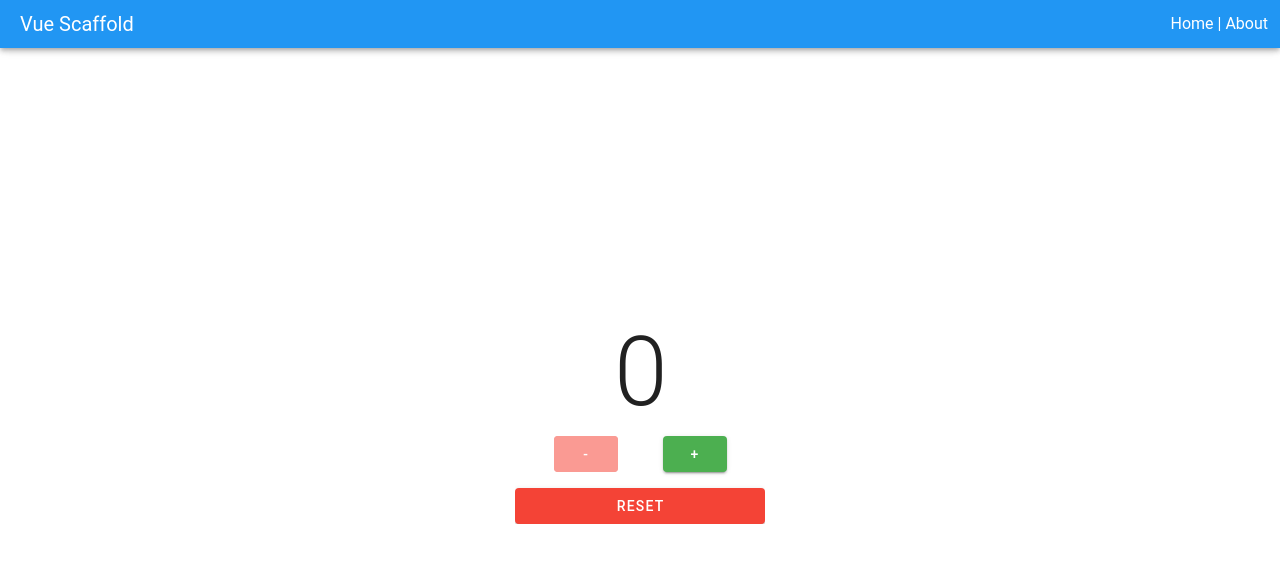
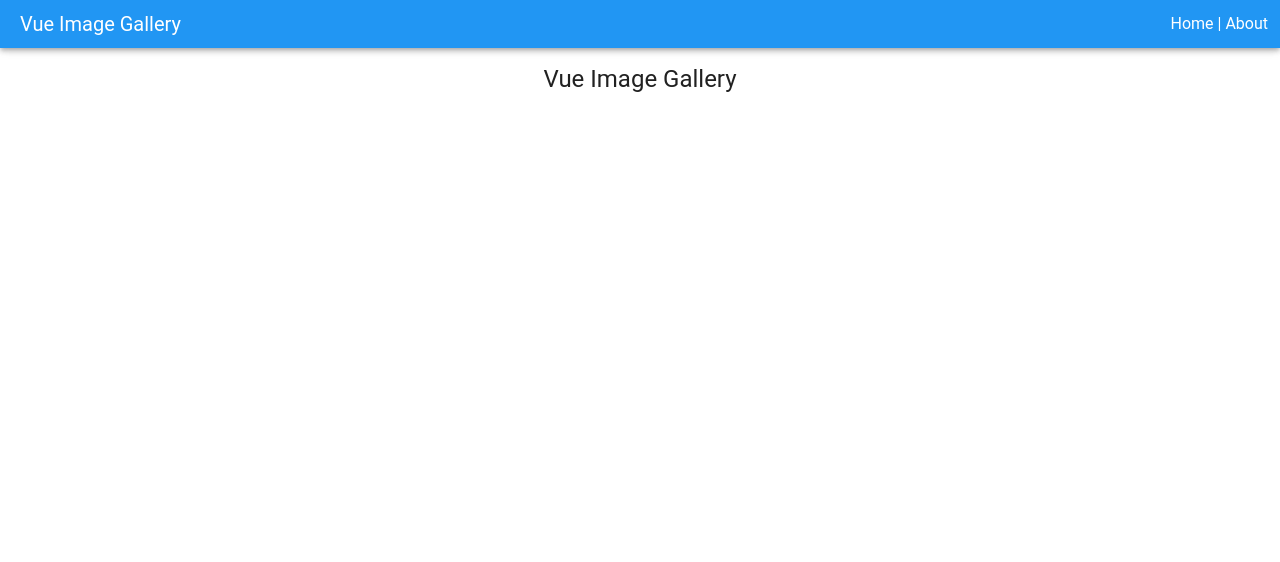
Before and after one commit to betogroo/vue-image-gallery, a Vue app: page / in a window 1280 px wide. Shown: the top 562 px of the page. Built offline with nearby package versions, Linux system fonts and the light colour scheme.

Commit message:
chore: clean scaffold

```diff
--- a/index.html
+++ b/index.html
@@ -10,7 +10,7 @@
       name="viewport"
       content="width=device-width, initial-scale=1.0"
     />
-    <title>Welcome to Vuetify 3</title>
+    <title>Vue Image Gallery</title>
   </head>
 
   <body>
--- a/src/modules/main/store/useMainStore.ts
+++ b/src/modules/main/store/useMainStore.ts
@@ -1,20 +1,9 @@
 // Utilities
 import { defineStore } from 'pinia'
-import { computed, ref } from 'vue'
+import { ref } from 'vue'
 
 export const useMainStore = defineStore('main', () => {
-  const counter = ref<number>(0)
-  const increase = () => {
-    counter.value++
-  }
-  const decrease = () => {
-    counter.value--
-  }
-  const $reset = () => {
-    counter.value = 0
-  }
-  const isDisabled = computed(() => {
-    return counter.value < 1 ? true : false
-  })
-  return { counter, isDisabled, $reset, increase, decrease }
+  const name = ref('Vue Image Gallery')
+
+  return { name }
 })
--- a/src/modules/main/views/AboutView.vue
+++ b/src/modules/main/views/AboutView.vue
@@ -1,7 +1,3 @@
-<script setup lang="ts">
-import { useMainStore } from '../store/useMainStore'
-const store = useMainStore()
-</script>
 <template>
   <v-container class="fill-height">
     <v-responsive class="align-center text-center fill-height">
@@ -10,7 +6,7 @@ const store = useMainStore()
         src="@/assets/logo.svg"
       />
       <h5 class="text-h2 font-weight-bold">Vuetify</h5>
-      <h5 class="text-h6">The HomeView counter value is {{ store.counter }}</h5>
+      <h5 class="text-h6">Vue Image Gallery</h5>
       <div class="py-14" />
     </v-responsive>
   </v-container>
--- a/src/modules/main/views/HomeView.vue
+++ b/src/modules/main/views/HomeView.vue
@@ -1,46 +1,17 @@
 <script setup lang="ts">
 import { storeToRefs } from 'pinia'
 import { useMainStore } from '../store/useMainStore'
+const store = useMainStore()
+const { name } = storeToRefs(store)
+</script>
 
-const store = useMainStore()
-const { counter } = storeToRefs(store)
-const { increase, decrease } = store
-const handleUp = () => {
-  increase()
-}
-const handleDown = () => {
-  decrease()
-}
-const handleReset = () => {
-  store.$reset()
-}
-</script>
 <template>
-  <v-container class="d-flex justify-center fill-height">
+  <v-container class="d-flex justify-center align-start fill-height">
     <v-responsive
       class="text-center"
       max-width="250"
     >
-      <h1 class="text-center text-h1">{{ counter }}</h1>
-      <div class="d-flex justify-space-around pa-4">
-        <v-btn
-          color="red"
-          :disabled="store.isDisabled"
-          @click="handleDown"
-          >-</v-btn
-        >
-        <v-btn
-          color="green"
-          @click="handleUp"
-          >+</v-btn
-        >
-      </div>
-      <v-btn
-        block
-        color="red"
-        @click="handleReset"
-        >Reset</v-btn
-      >
+      <h1 class="text-center text-h5">{{ name }}</h1>
     </v-responsive>
   </v-container>
 </template>
--- a/src/shared/components/app/AppBar.vue
+++ b/src/shared/components/app/AppBar.vue
@@ -1,3 +1,8 @@
+<script setup lang="ts">
+import { useMainStore } from '@/modules/main/store/useMainStore'
+const store = useMainStore()
+const { name } = store
+</script>
 <template>
   <v-app-bar
     color="blue"
@@ -7,7 +12,7 @@
       <RouterLink
         class="text-white text-decoration-none"
         :to="{ name: 'HomeView' }"
-        >Vue Scaffold</RouterLink
+        >{{ name }}</RouterLink
       >
     </v-app-bar-title>
     <div class="ma-3">
```
